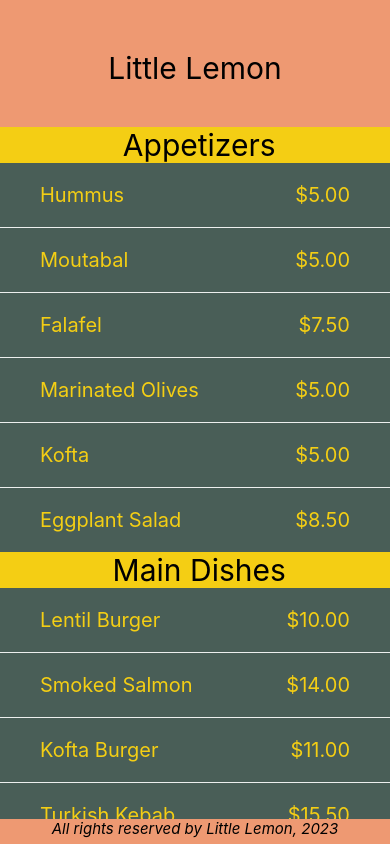
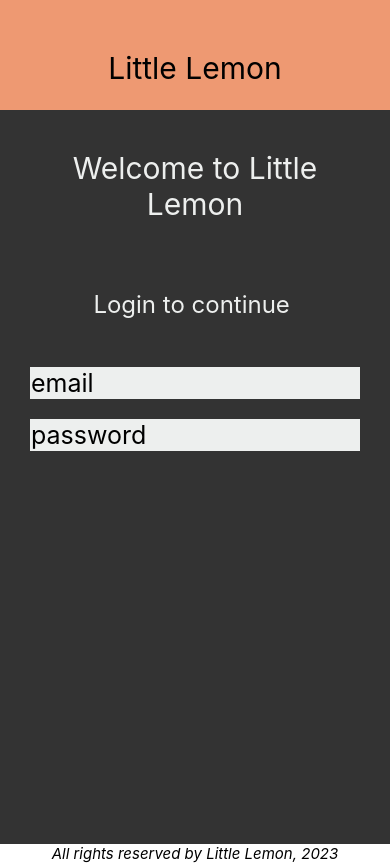
Before and after one commit to tndevelop/ReactNative-LittleLemonApp, a React Native app: screen / in a window 390 px wide. Built offline with nearby package versions, Linux system fonts and the light colour scheme.

Commit message:
login page

```diff
--- a/App.js
+++ b/App.js
@@ -1,10 +1,22 @@
-import { View } from 'react-native';
+import { View, StyleSheet } from 'react-native';
 import LittleLemonHeader from './components/LittleLemonHeader';
 import LittleLemonFooter from './components/LittleLemonFooter';
+import Menu from './components/Menu';
 import WelcomeScreen from './components/WelcomeScreen';
+import LoginScreen from './components/LoginScreen';
+
 
 export default function App() {
   return (
+    <>
+      <View style={styles.container}>
+        <LittleLemonHeader />
+        <LoginScreen />
+      </View>
+      <View style={styles.footerContainer}>
+        <LittleLemonFooter />
+      </View>
+      {/*
     <View
       style={{
         flex: 1,
@@ -14,5 +26,19 @@ export default function App() {
       <WelcomeScreen/>
       <LittleLemonFooter />
     </View>
+  */}
+    </>
+
+
   );
 }
+
+
+
+const styles = StyleSheet.create({
+  container: {
+    flex: 1,
+    backgroundColor: '#495E57',
+  }
+
+})
--- /dev/null
+++ b/components/LoginScreen.js
@@ -0,0 +1,38 @@
+import { ScrollView, Text, StyleSheet, TextInput} from 'react-native';
+import {useState} from 'react'
+
+export default function LoginScreen() {
+  const [email, setEmail] = useState('')
+  const [password, setPassword] = useState('')
+
+  return (
+    <ScrollView style={styles.container}>
+      <Text style={styles.headerText}>Welcome to Little Lemon</Text>
+      <Text style={styles.regularText}>Login to continue </Text>
+      <TextInput placeholder={'email'} style={styles.input} value={email} onChangeText={setEmail} keyboardType={'email-address'}></TextInput>
+      <TextInput placeholder={'password'} style={styles.input} value={password} onChangeText={setPassword} secureTextEntry={true}></TextInput>
+
+    </ScrollView>
+  );
+}
+
+const styles = StyleSheet.create({
+  input:{backgroundColor:'#EDEFEE', borderColor:'#EDEFEE', borderWidth:1, marginHorizontal:30, fontSize:25, marginTop:20 },
+  container: {
+    flex: 1,
+    backgroundColor: '#333333'
+  },
+  headerText: {
+    padding: 40,
+    fontSize: 30,
+    color: '#EDEFEE',
+    textAlign: 'center',
+  },
+  regularText: {
+    fontSize: 24,
+    padding: 20,
+    marginVertical: 8,
+    color: '#EDEFEE',
+    textAlign: 'center',
+  },
+});
--- /dev/null
+++ b/components/Menu.js
@@ -0,0 +1,85 @@
+import { View, Text, StyleSheet, SectionList } from 'react-native';
+
+const menuItemsToDisplay = [
+  {
+    title: 'Appetizers',
+    data: [
+      { name: 'Murder', price: '$5.00' },
+      { name: 'Moutabal', price: '$5.00' },
+      { name: 'Falafel', price: '$7.50' },
+      { name: 'Marinated Olives', price: '$5.00' },
+      { name: 'Kofta', price: '$5.00' },
+      { name: 'Eggplant Salad', price: '$8.50' },
+    ],
+  },
+  {
+    title: 'Main Dishes',
+    data: [
+      { name: 'Lentil Burger', price: '$10.00' },
+      { name: 'Smoked Salmon', price: '$14.00' },
+      { name: 'Kofta Burger', price: '$11.00' },
+      { name: 'Turkish Kebab', price: '$15.50' },
+    ],
+  },
+  {
+    title: 'Sides',
+    data: [
+      { name: 'Fries', price: '$3.00', id: '11K' },
+      { name: 'Buttered Rice', price: '$3.00' },
+      { name: 'Bread Sticks', price: '$3.00' },
+      { name: 'Pita Pocket', price: '$3.00' },
+      { name: 'Lentil Soup', price: '$3.75' },
+      { name: 'Greek Salad', price: '$6.00' },
+      { name: 'Rice Pilaf', price: '$4.00' },
+    ],
+  },
+  {
+    title: 'Desserts',
+    data: [
+      { name: 'Baklava', price: '$3.00' },
+      { name: 'Tartufo', price: '$3.00' },
+      { name: 'Tiramisu', price: '$5.00' },
+      { name: 'Panna Cotta', price: '$5.00' },
+    ],
+  },
+];
+
+const Item = ({name, price}) => (<View style={styles.item}>
+
+    <Text style={styles.text}>
+        {name}
+    </Text>
+    <Text style={styles.text}>{price}</Text>
+
+</View>);
+
+
+const Separator = () => <View style={styles.separator}></View>
+
+export default function Menu() {
+
+  const renderItem = ({item}) => <Item name={item.name} price={item.price}/>
+  const renderSectionHeader = ({section:{title}}) => <View><Text style={styles.header}> {title}</Text></View>
+  return (
+    <View style={{ flex:0.82 }}>
+      <SectionList
+        sections={menuItemsToDisplay}
+        keyExtractor={(index,it) => it+index}
+        renderItem = {renderItem}
+        renderSectionHeader={renderSectionHeader}
+        ItemSeparatorComponent={Separator}
+      >
+
+      </SectionList>
+    </View>
+  );
+}
+
+
+const styles = StyleSheet.create({
+
+    text:{fontSize:20, color: '#F4CE14'},
+    item:{flexDirection: 'row', justifyContent: 'space-between', paddingVertical:20, paddingHorizontal:40},
+    header: { flex: 0.15, backgroundColor: '#F4CE14', fontSize: 30, textAlign: 'center', flexWrap:'wrap'},
+    separator: {borderBottomWidth: 1, borderColor: '#EDEFEE',}
+})
--- a/components/WelcomeScreen.js
+++ b/components/WelcomeScreen.js
@@ -1,85 +1,42 @@
-import { View, Text, StyleSheet, SectionList } from 'react-native';
-
-const menuItemsToDisplay = [
-  {
-    title: 'Appetizers',
-    data: [
-      { name: 'Hummus', price: '$5.00' },
-      { name: 'Moutabal', price: '$5.00' },
-      { name: 'Falafel', price: '$7.50' },
-      { name: 'Marinated Olives', price: '$5.00' },
-      { name: 'Kofta', price: '$5.00' },
-      { name: 'Eggplant Salad', price: '$8.50' },
-    ],
-  },
-  {
-    title: 'Main Dishes',
-    data: [
-      { name: 'Lentil Burger', price: '$10.00' },
-      { name: 'Smoked Salmon', price: '$14.00' },
-      { name: 'Kofta Burger', price: '$11.00' },
-      { name: 'Turkish Kebab', price: '$15.50' },
-    ],
-  },
-  {
-    title: 'Sides',
-    data: [
-      { name: 'Fries', price: '$3.00', id: '11K' },
-      { name: 'Buttered Rice', price: '$3.00' },
-      { name: 'Bread Sticks', price: '$3.00' },
-      { name: 'Pita Pocket', price: '$3.00' },
-      { name: 'Lentil Soup', price: '$3.75' },
-      { name: 'Greek Salad', price: '$6.00' },
-      { name: 'Rice Pilaf', price: '$4.00' },
-    ],
-  },
-  {
-    title: 'Desserts',
-    data: [
-      { name: 'Baklava', price: '$3.00' },
-      { name: 'Tartufo', price: '$3.00' },
-      { name: 'Tiramisu', price: '$5.00' },
-      { name: 'Panna Cotta', price: '$5.00' },
-    ],
-  },
-];
-
-const Item = ({name, price}) => (<View style={styles.item}>
-
-    <Text style={styles.text}>
-        {name}
-    </Text>
-    <Text style={styles.text}>{price}</Text>
-
-</View>);
+import React, {useState} from 'react'
+import { View, KeyboardAvoidingView, ScrollView, Text, StyleSheet, TextInput, Platform } from 'react-native';
 
 
-const Separator = () => <View style={styles.separator}></View>
 
 export default function WelcomeScreen() {
+  const [firstName, onChangeFirstName] = useState('');
 
-  const renderItem = ({item}) => <Item name={item.name} price={item.price}/>
-  const renderSectionHeader = ({section:{title}}) => <View><Text style={styles.header}> {title}</Text></View>
+    {/*<KeyboardAvoidingView style={{ flex:0.82 }} {Platform.OS === 'ios'? 'padding' : 'position'}>*/}
   return (
-    <View style={{ flex:0.82 }}>
-      <SectionList
-        sections={menuItemsToDisplay}
-        keyExtractor={(index,it) => it+index}
-        renderItem = {renderItem}
-        renderSectionHeader={renderSectionHeader}
-        ItemSeparatorComponent={Separator}
-      >
-
-      </SectionList>
+    <View  style={{ flex:0.82 }}>
+        <ScrollView indicatorStyle={'white'} style={styles.scroll} keyboardDismissMode='on-drag'>
+        <Text
+            style={styles.welcome}>
+            Welcome to Little Lemon
+        </Text>
+        <Text style={styles.text}>
+        Little Lemon is a charming neighborhood bistro that serves simple food and classic cocktails in a lively but casual environment. We would love to hear more about your experience with us!
+        </Text>
+        <TextInput style={styles.input} onChangeText={onChangeFirstName} value={firstName} placeholder='First name'></TextInput>
+        </ScrollView>
     </View>
   );
 }
 
 
 const styles = StyleSheet.create({
+    scroll: {
+        backgroundColor: '#333333'
+    },
+    welcome: {
+        paddingTop: 40,
+        paddingBottom:40,
+        marginTop:10,
+        fontSize: 40,
+        color: '#EDEFEE',
+        textAlign: 'center',
 
-    text:{fontSize:20, color: '#F4CE14'},
-    item:{flexDirection: 'row', justifyContent: 'space-between', paddingVertical:20, paddingHorizontal:40},
-    header: { flex: 0.15, backgroundColor: '#F4CE14', fontSize: 30, textAlign: 'center', flexWrap:'wrap'},
-    separator: {borderBottomWidth: 1, borderColor: '#EDEFEE',}
+      },
+    text:{paddingTop: 30, paddingBottom:40, fontSize:30, textAlign:'center', marginHorizontal:30, color:'#EDEFEE'},
+    input:{backgroundColor:'#EDEFEE', borderColor:'#EDEFEE', borderWidth:1, marginHorizontal:30, fontSize:25, marginTop:20, marginBottom:150 }
 })
```
